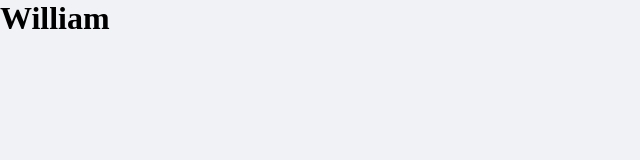
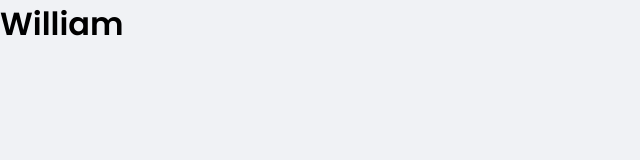
Before and after one commit to WilliamWJD/dtmoney, a React (Create React App) app: page / in a window 1280 px wide. Shown: the top 160 px of the page, without its empty margins (0-640 px from the left). Built offline with nearby package versions, Linux system fonts and the light colour scheme.

Commit message:
finalizando global styles

```diff
--- a/public/index.html
+++ b/public/index.html
@@ -1,12 +1,17 @@
 <!DOCTYPE html>
 <html lang="en">
   <head>
+    <link rel="preconnect" href="https://fonts.googleapis.com">
+    <link rel="preconnect" href="https://fonts.gstatic.com" crossorigin>
+
     <meta charset="utf-8" />
     <meta name="viewport" content="width=device-width, initial-scale=1" />
 
     <link rel="shortcut icon" href="favicon.png" type="image/x-icon">
 
     <title>dtmoney</title>
+
+    <link href="https://fonts.googleapis.com/css2?family=Poppins:wght@400;600;700&display=swap" rel="stylesheet">
   </head>
   <body>
     <noscript>You need to enable JavaScript to run this app.</noscript>
--- a/src/styles/global.ts
+++ b/src/styles/global.ts
@@ -3,6 +3,16 @@
 export const GlobalStyle = createGlobalStyle`
     :root{
         --background: #f0f2f5;
+        --red: #e52e4d;
+        --blue: #5429cc;
+
+        --blue-light: #6933ff;
+
+        --text-tile: #363f5f;
+        --text-body: #969cb3;
+
+        --background: #f0f2f5;
+        --shape: #ffffff;
     }
 
     *{
@@ -25,4 +35,22 @@
         background: var(--background);
         -webkit-font-smoothing: antialiased;
     }
+
+    body, input, textarea, button{
+        font-family: 'Poppins', sans-serif;
+        font-weight: 400;
+    }
+
+    h1,h2,h3,h4,h5,h6,strong{
+        font-weight: 600;
+    }
+
+    button{
+        cursor: pointer;
+    }
+
+    [disabled]{
+        opacity:0.6;
+        cursor: not-allowed;
+    }
 `;
```
